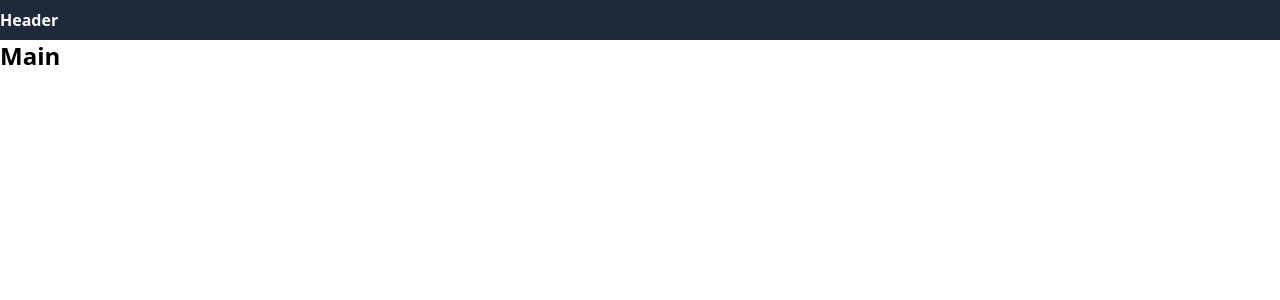
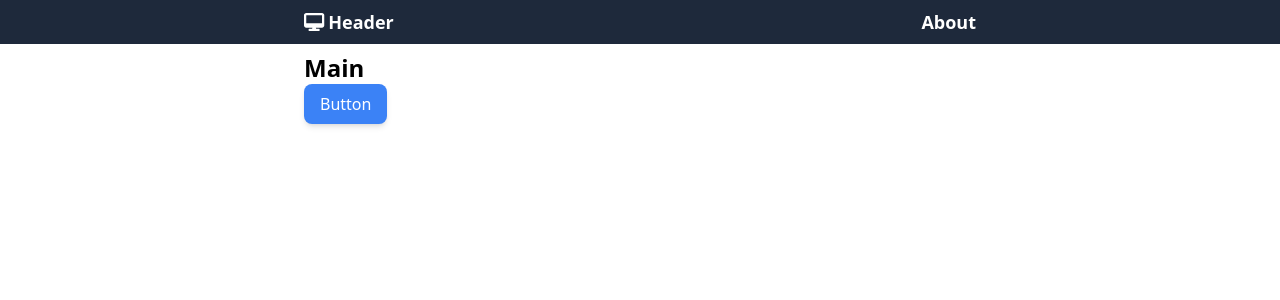
Before and after one commit to ai10pro/digital-signage-app, a Next.js app: page / in a window 1280 px wide. Shown: the top 300 px of the page. Built offline with nearby package versions, Linux system fonts and the light colour scheme.

Commit message:
update 5 files and create 1 file

```diff
--- a/package.json
+++ b/package.json
@@ -9,6 +9,9 @@
     "lint": "next lint"
   },
   "dependencies": {
+    "@fortawesome/fontawesome-svg-core": "^6.7.2",
+    "@fortawesome/free-solid-svg-icons": "^6.7.2",
+    "@fortawesome/react-fontawesome": "^0.2.2",
     "next": "14.2.23",
     "react": "^18",
     "react-dom": "^18"
@@ -22,6 +25,7 @@
     "eslint-plugin-tailwindcss": "^3.18.0",
     "postcss": "^8",
     "prettier": "^3.4.2",
+    "tailwind-merge": "^2.6.0",
     "tailwindcss": "^3.4.1",
     "typescript": "^5"
   }
--- a/src/app/_components/Header.tsx
+++ b/src/app/_components/Header.tsx
@@ -1,9 +1,26 @@
 "use client";
+import { twMerge } from "tailwind-merge";
+import { FontAwesomeIcon } from "@fortawesome/react-fontawesome";
+import { faDesktop } from "@fortawesome/free-solid-svg-icons";
 
 const Header: React.FC = () => {
   return (
     <header>
-      <div className="bg-slate-800 py-2 font-bold text-white">Header</div>
+      <div className="bg-slate-800 py-2">
+        <div
+          className={twMerge(
+            "mx-4 max-w-2xl md:mx-auto",
+            "flex items-center justify-between",
+            "text-lg font-bold text-white"
+          )}
+        >
+          <div>
+            <FontAwesomeIcon icon={faDesktop} className="mr-1" />
+            Header
+          </div>
+          <div>About</div>
+        </div>
+      </div>
     </header>
   );
 };
--- /dev/null
+++ b/src/app/_components/PadButton.tsx
@@ -0,0 +1,18 @@
+"use client";
+import { twMerge } from "tailwind-merge";
+
+const PadButton: React.FC = () => {
+  return (
+    <button
+      className={twMerge(
+        "px-4 py-2",
+        "bg-blue-500 text-white",
+        "rounded-lg shadow-md"
+      )}
+    >
+      Button
+    </button>
+  );
+};
+
+export default PadButton;
--- a/src/app/layout.tsx
+++ b/src/app/layout.tsx
@@ -1,5 +1,10 @@
 import type { Metadata } from "next";
 import "./globals.css";
+
+import "@fortawesome/fontawesome-svg-core/styles.css";
+import { config } from "@fortawesome/fontawesome-svg-core";
+config.autoAddCss = false;
+
 import Header from "@/app/_components/Header";
 
 export const metadata: Metadata = {
@@ -17,7 +22,7 @@ const RootLayout: React.FC<Props> = (props) => {
     <html lang="ja">
       <body>
         <Header />
-        <div>{children}</div>
+        <div className="mx-4 mt-2 max-w-2xl md:mx-auto">{children}</div>
       </body>
     </html>
   );
--- a/src/app/page.tsx
+++ b/src/app/page.tsx
@@ -1,9 +1,12 @@
 "use client";
+
+import PadButton from "@/app/_components/PadButton";
 
 const Page: React.FC = () => {
   return (
     <main>
       <div className="text-2xl font-bold">Main</div>
+      <PadButton />
     </main>
   );
 };
```
Also changed, not shown: 1 other file (tests, documents, lock files or other folders).
